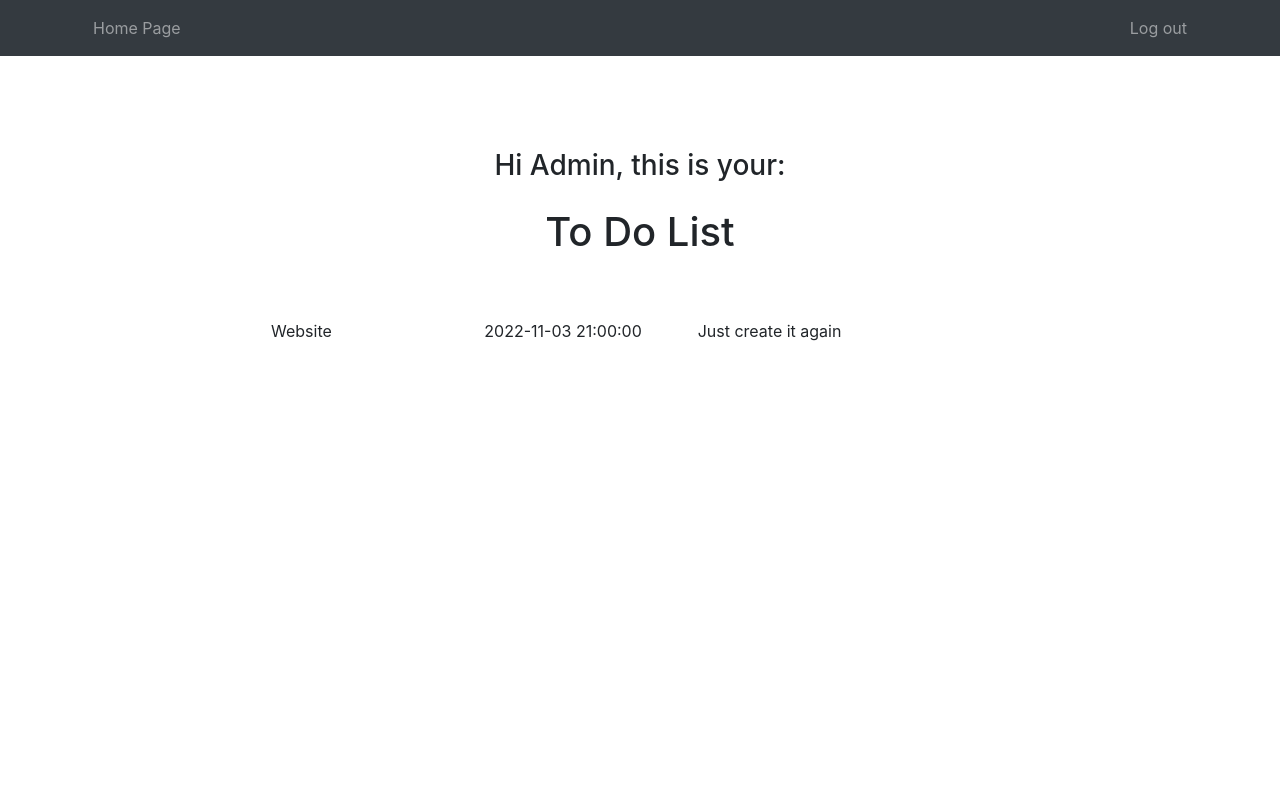
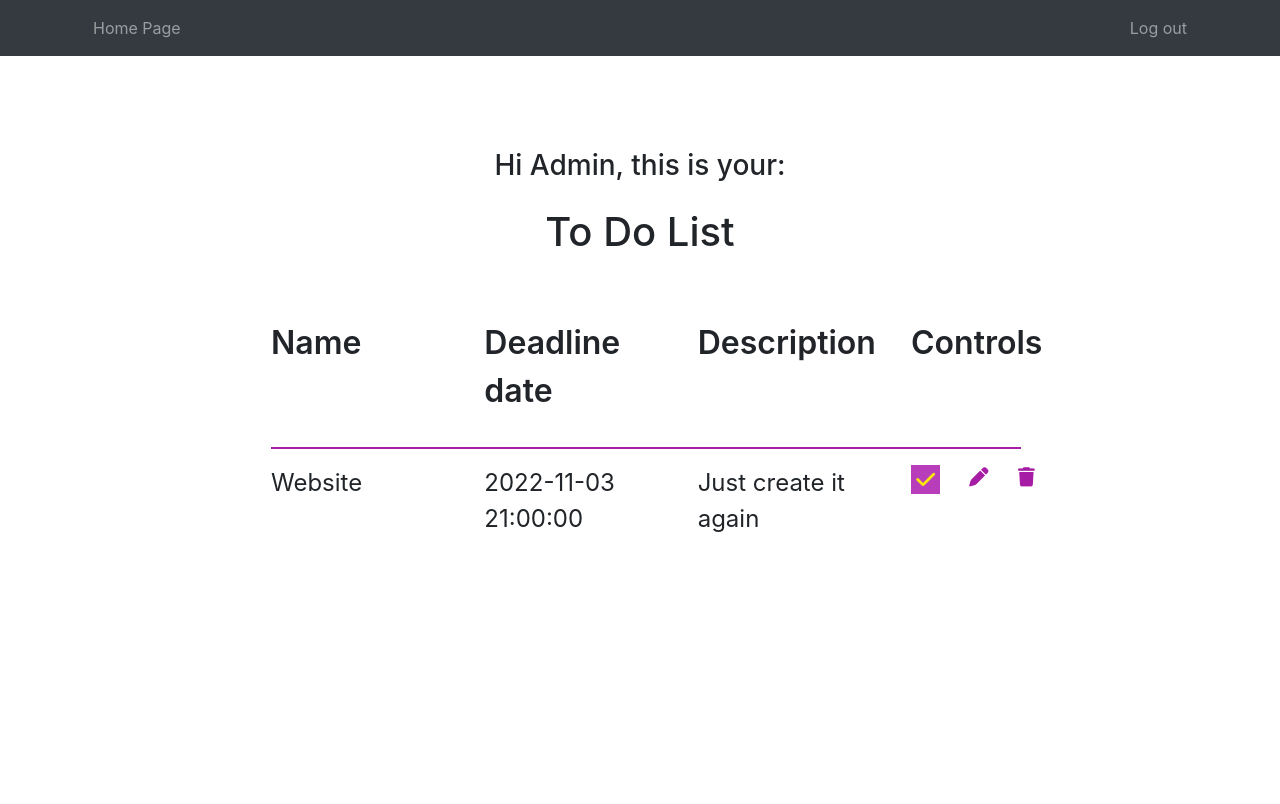
Before and after one commit to TKlochowicz/to-do-list, a Flask app: page / in a window 1280 px wide; the page is wider, and only the part inside the window is pictured. Before the commit the page ends 341 px from the top of that part, so only its background shows below. Run offline with Flask 2, Linux system fonts and the light colour scheme; a user stored in the database is signed in; data comes from the database, SQL or seed files in the repository; both versions use the stored data as it was after the commit; some libraries are stand-ins or nearby versions.

Commit message:
delete and edit post implementation

```diff
--- a/main.py
+++ b/main.py
@@ -144,6 +144,34 @@ def create():
 
     return render_template("create-task.html", form=form, logged_in=user_logged_in)
 
+@app.route("/delete/<int:task_id>")
+@logged_in_only
+def delete_task(task_id):
+    task_to_delete = Task.query.get(task_id)
+    if current_user.id == task_to_delete.user_id:
+        db.session.delete(task_to_delete)
+        db.session.commit()
+    return redirect(url_for('home'))
+
+@app.route("/edit-task/<int:task_id>",  methods=['GET','POST'])
+@logged_in_only
+def edit_task(task_id):
+    user_logged_in=current_user.is_authenticated
+    task = Task.query.get(task_id)
+    edit_form = NewTask(
+        name = task.name,
+        deadline = task.deadline,
+        description = task.description
+    )
+    if edit_form.validate_on_submit():
+        task.name = edit_form.name.data
+        task.deadline = edit_form.deadline.data
+        task.description = edit_form.description.data
+        db.session.commit()
+        return redirect(url_for("home"))
+
+    return render_template("create-task.html", form=edit_form, logged_in=user_logged_in)
+
 
 if __name__ =='__main__':
     app.run(debug=True)
--- a/static/style.css
+++ b/static/style.css
@@ -32,6 +32,33 @@ body {
   margin: 3% 20%
 }
 
+
+.head-task-text{
+  font-weight: 600;
+  font-size: 200%;
+}
+
+.head-separator{
+  border: 1px solid rgb(167, 28, 164);
+  margin-right: 40%;
+}
+
 .task{
   padding-bottom: 1%;
 }
+
+.task-text{
+  font-size: 150%;
+}
+
+.check-image{
+  height:10%;
+  width: auto;
+}
+
+.control{
+  margin-left: 25px;
+  font-size: 120%;
+  color: rgb(167, 28, 164);
+  margin-top: 3px;
+}
--- a/templates/index.html
+++ b/templates/index.html
@@ -32,18 +32,42 @@
 
   {%if logged_in%}
   <div class="container-fluid tasks">
+    <div class="row head-tasks">
+
+      <div class="col-md-2">
+        <p class='head-task-text'>Name</p>
+      </div>
+      <div class="col-md-2">
+        <p class='head-task-text'>Deadline date</p>
+      </div>
+      <div class="col-md-2">
+        <p class='head-task-text'>Description</p>
+      </div>
+      <div class="col-md-2">
+        <p class='head-task-text'>Controls</p>
+      </div>
+    </div>
+    <hr class="head-separator">
       {%for task in to_do_list%}
       <div class="row task">
 
         <div class="col-md-2">
-          {{task.name}}
+          <p class='task-text'>{{task.name}}</p>
         </div>
         <div class="col-md-2">
-          {{task.deadline}}
+          <p class='task-text'>{{task.deadline}}</p>
         </div>
-        <div class="col-md-4">
-          {{task.description}}
+        <div class="col-md-2">
+          <p class='task-text'>{{task.description}}</p>
         </div>
+        <div class="col-md-2">
+          <a href="{{url_for('delete_task', task_id=task.id) }}"><img class="check-image" src="/static/favicon.png"></a>
+          <a href="{{url_for('edit_task', task_id=task.id) }}"><i class="fa-solid fa-pen control"></i></a>
+          <a href="{{url_for('delete_task', task_id=task.id) }}"><i class="fa-solid fa-trash control"></i></a>
+
+        </div>
+
+
       </div>
       {%endfor%}
     </div>
```
Also changed, not shown: instance/user_database.db.
